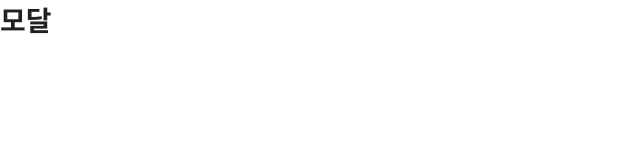
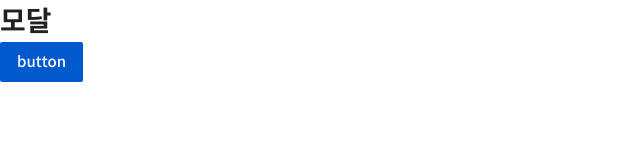
Before and after one commit to ohmy04180/IRIS-pub, a website: page src/html/pages/modal.html in a window 1280 px wide. Shown: the whole page, without its empty margins (0-640 px from the left). Drawn offline with Linux system fonts and the light colour scheme; files that its build step writes are made by us from their sources; files whose address does not match are found by name.

Commit message:
feat: 샘플 추가

```diff
--- a/src/html/pages/modal.html
+++ b/src/html/pages/modal.html
@@ -11,6 +11,9 @@
 <body>
 
   <h1>모달</h1>
+  <button class="button button--primary button--lg">
+    <span class="button__text">button</span>
+  </button>
   <script src="../dist/js/main.bundle.js"></script>
 </body>
 
```
Also changed, not shown: views/modal.html (+3 -0 lines).
